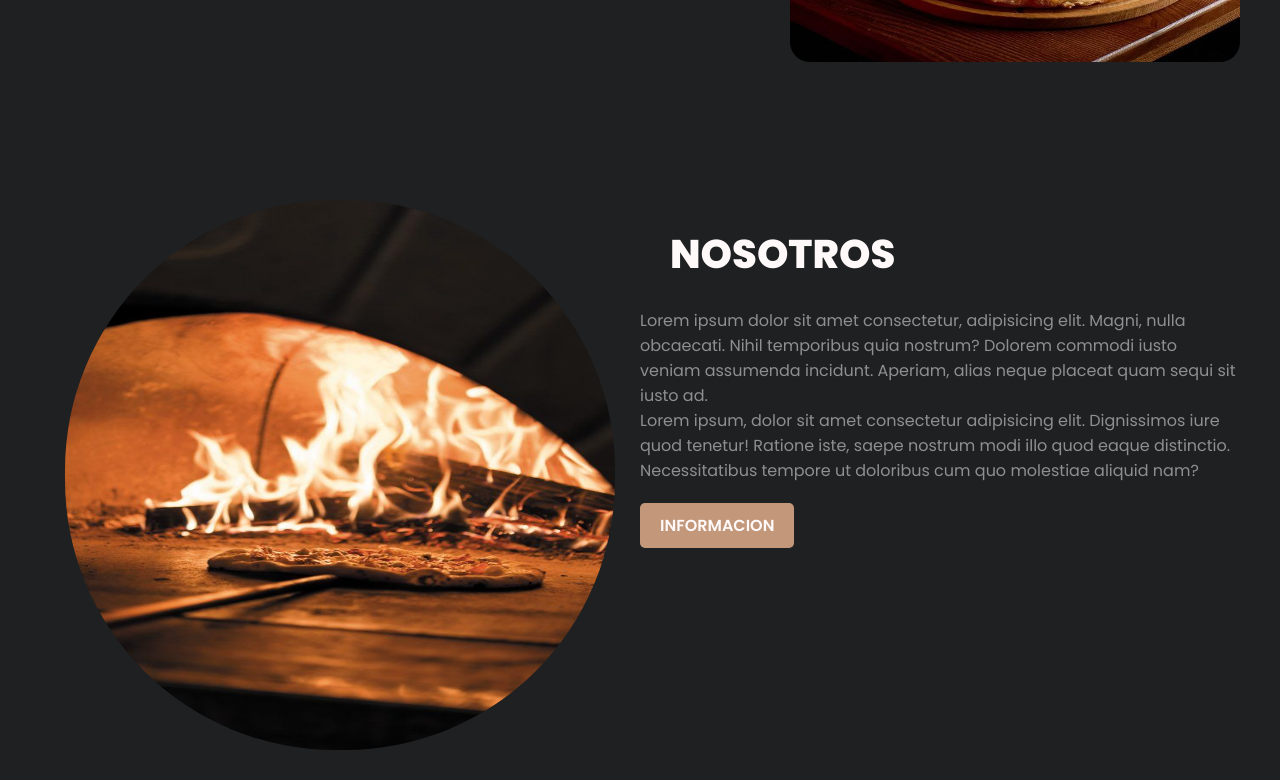
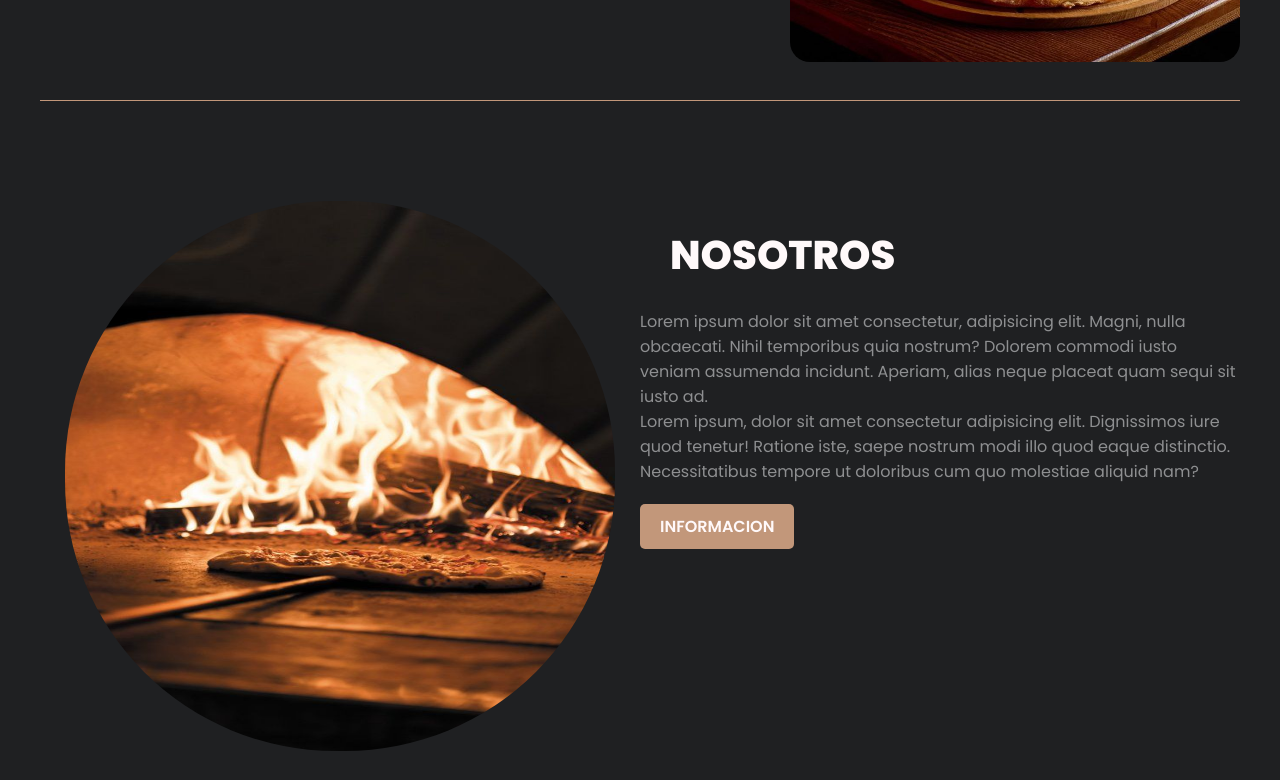
Before and after one commit to papudepapus/macpizzas.github.io, a plain HTML site: page index.html in a window 1280 px wide. Shown: the part 540-1320 px from the top of the page. Drawn offline with Linux system fonts and the light colour scheme; a script that the page names is missing.

Commit message:
Update style.css

```diff
--- a/style.css
+++ b/style.css
@@ -138,7 +138,7 @@ p{
     padding: 100px 0;
     display: flex;
     justify-content: space-between;
-
+    border-top: 1px solid #c2977a;
 
 }
 
```
